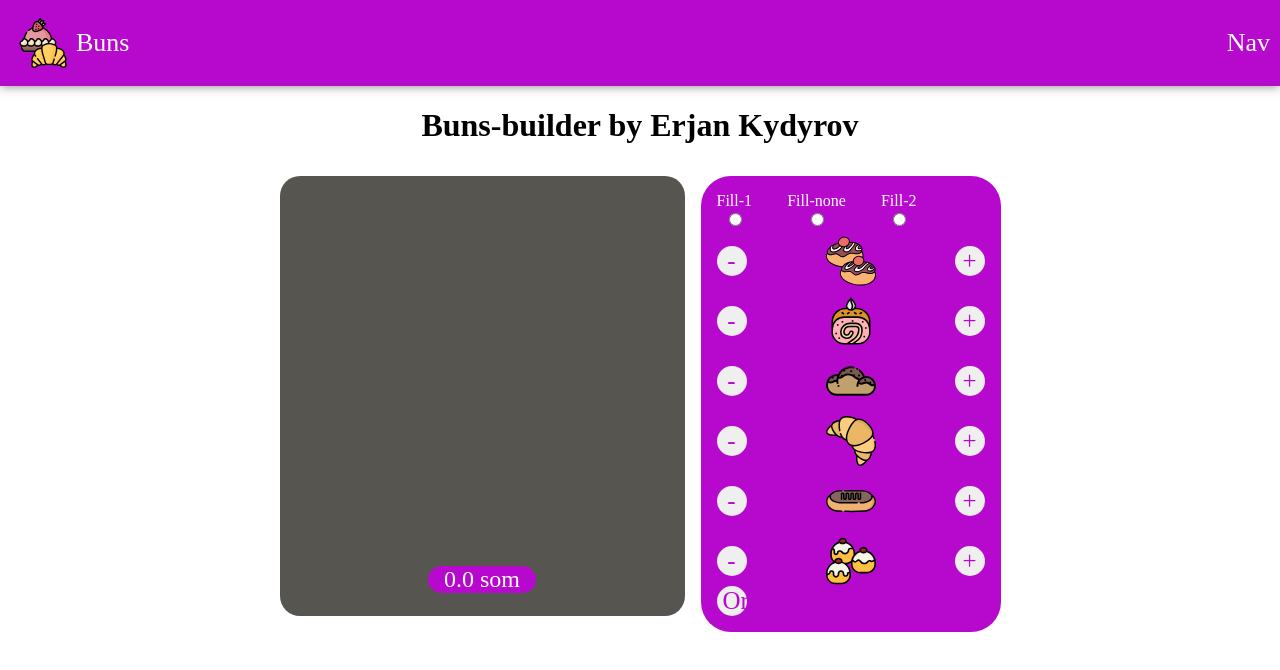
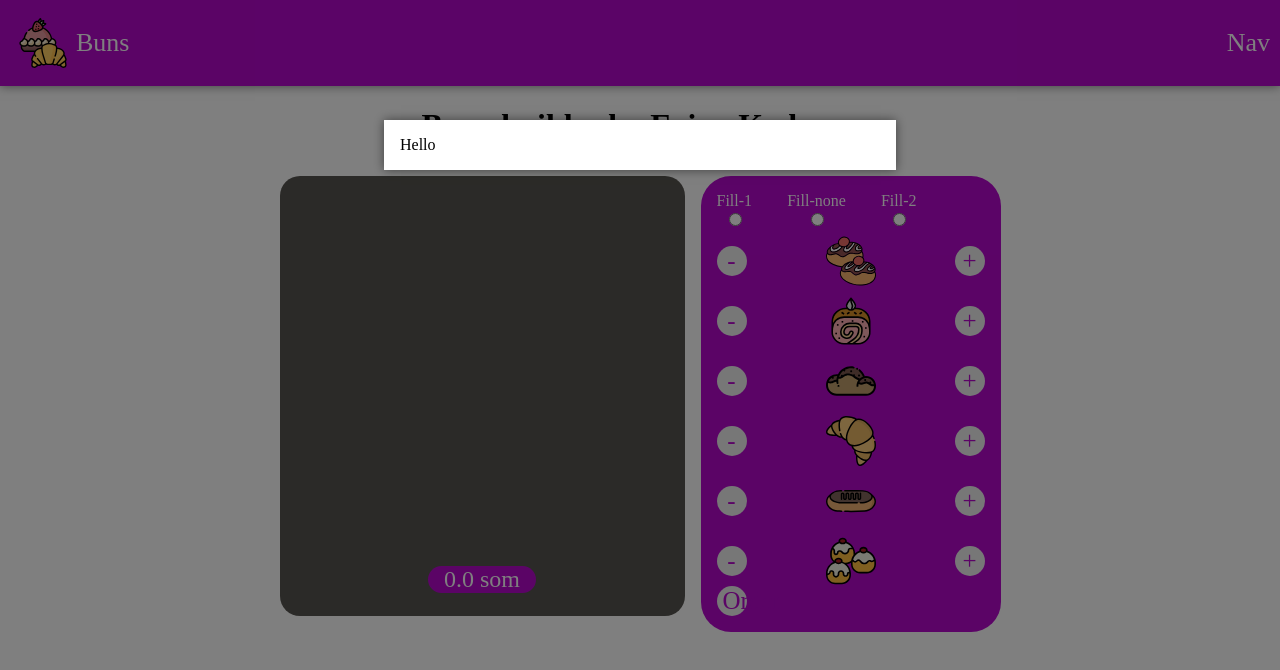
Before and after one commit to Erjankydyrov/private-builder, a React (Create React App) app: page / in a window 1280 px wide. Shown: the top 670 px of the page. Built offline with nearby package versions, Linux system fonts and the light colour scheme; no server answers; a web font is replaced by a local one.

Commit message:
corected some problems in Builder

```diff
--- a/src/components/BunsBuilder/BunsBuilder.js
+++ b/src/components/BunsBuilder/BunsBuilder.js
@@ -7,8 +7,8 @@ import BunsControls from "./BunsControls/BunsControls";
 import BunsPreview from "./BunsPreview/BunsPreview";
 
 const BunsBuilder = () => {
-  const [ingredients, setIngredients] = useState([
-  ]);
+
+  const [ingredients, setIngredients] = useState([]);
 
   const [price, setPrice] = useState(0);
   const prices = {
@@ -33,9 +33,17 @@ const BunsBuilder = () => {
   };
 
   const [filling, setFilling] = useState("")
-
   function switchFilling(fillingBun) {
     setFilling(fillingBun)
+  }
+
+
+  const [ordering, setOrdering] = useState(false);
+  function startOrdering() {
+    setOrdering(true);
+  }
+  function stopOrdering() {
+    setOrdering(false);
   }
 
   useEffect(() => {
@@ -65,15 +73,18 @@ const BunsBuilder = () => {
 
   return (
     <div className={classes.BunsBuilder}>
-      <BunsPreview price={price} ingredients={ingredients} />
+      <BunsPreview price={price} ingredients={ingredients} startOrdering={startOrdering}/>
       <BunsControls
         filling={filling}
         ingredients={ingredients}
         switchFilling={switchFilling}
         addIngredient={addIngredient}
         removeIngredient={removeIngredient}
+        startOrdering = {startOrdering}
       />
-
+      <Modal
+        show={ordering}
+        cancel={stopOrdering}>Hello</Modal>
     </div>
   );
 };
```
